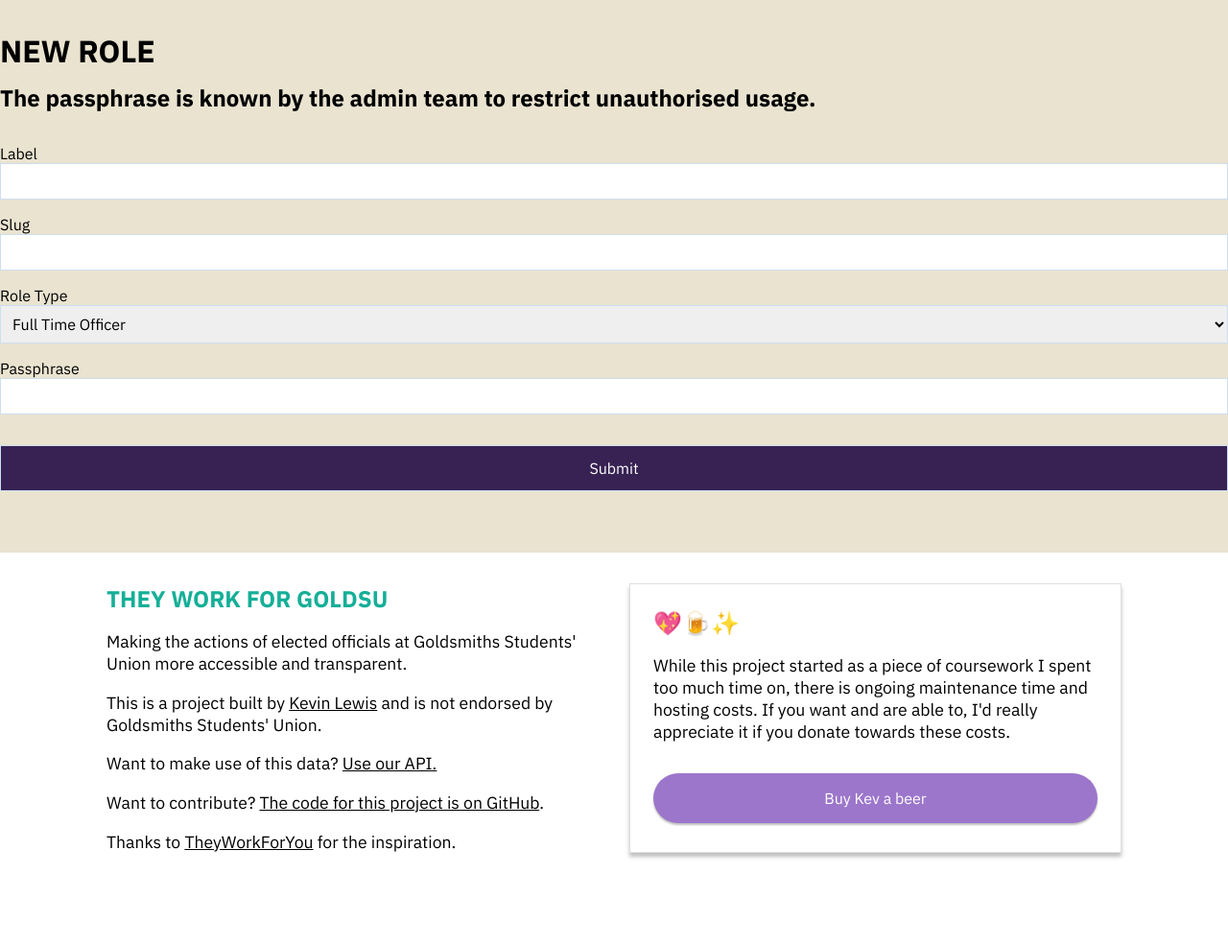
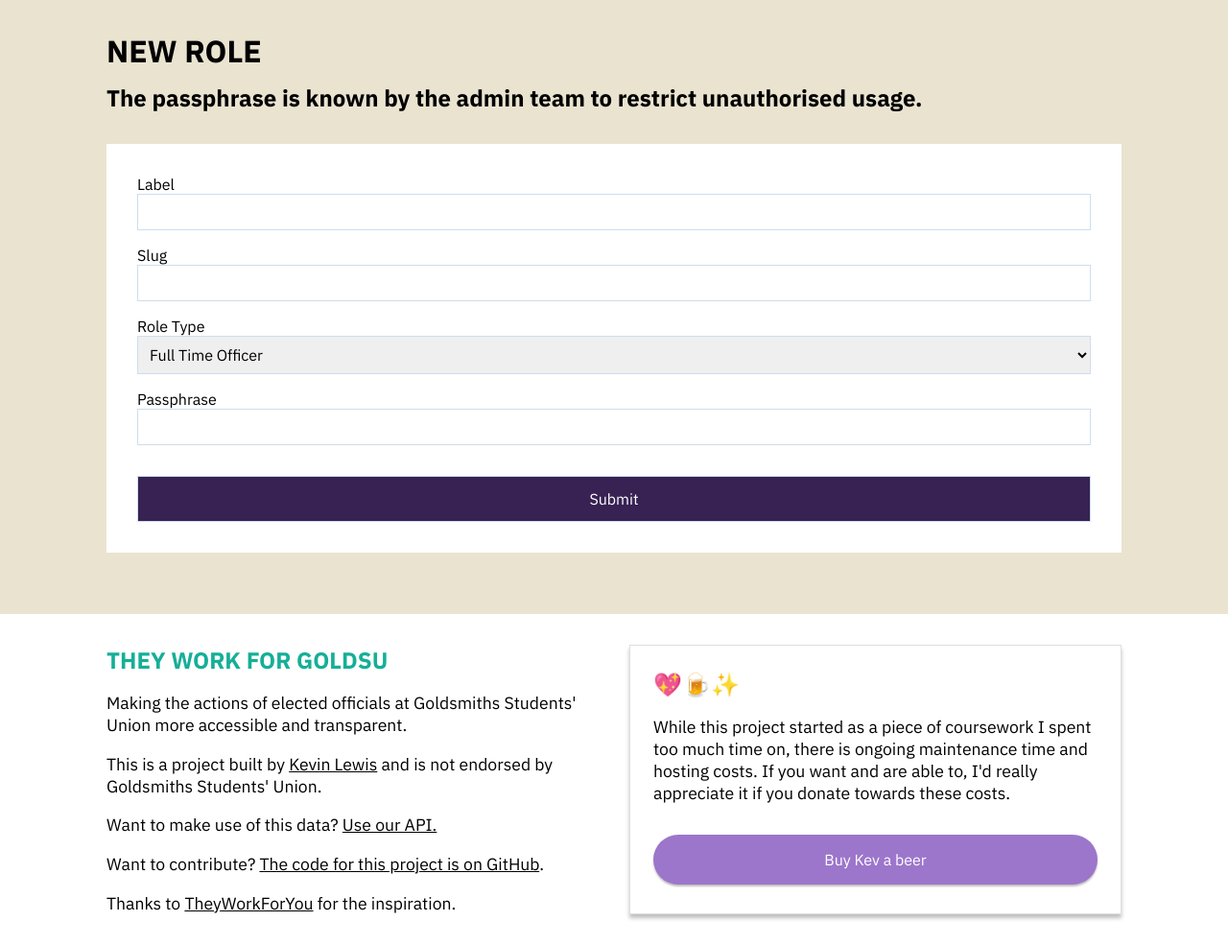
Before and after one commit to phazonoverload/theyworkforgoldsu, a Flask app: page /admin/roles in a window 1280 px wide. Shown: the part 105-1090 px from the top of the page at 96% size. Before the commit the page ends 1000 px from the top, so only its background shows below. Run offline with Flask 2, Linux system fonts and the light colour scheme; some libraries are stand-ins or nearby versions.

Commit message:
Admin forms style

```diff
--- a/app/templates/admin_promise.html
+++ b/app/templates/admin_promise.html
@@ -1,11 +1,12 @@
 {% extends "base.html" %} {% block content %}
 
+<div class="w">
   <div class="hero">
     <h1>New promises</h1>
     <h2>The passphrase is known by the admin team to restrict unauthorised usage.</h2>
   </div>
 
-<form action="" method="POST">
+  <form class="box" action="" method="POST">
     {{form.hidden_tag()}}
     <div class="input-group">
       {{form.title.label}} {{form.title()}} {% for error in form.title.errors %}
@@ -34,5 +35,6 @@
     </div>
     {{form.submit()}}
   </form>
+</div>
 
 {% endblock %}
--- a/app/templates/admin_role.html
+++ b/app/templates/admin_role.html
@@ -1,11 +1,12 @@
 {% extends "base.html" %} {% block content %}
 
+<div class="w">
   <div class="hero">
     <h1>New role</h1>
     <h2>The passphrase is known by the admin team to restrict unauthorised usage.</h2>
   </div>
 
-<form action="" method="POST">
+  <form class="box" action="" method="POST">
     {{form.hidden_tag()}}
     <div class="input-group">
       {{form.label.label}} {{form.label()}} {% for error in form.label.errors %}
@@ -29,5 +30,6 @@
     </div>
     {{form.submit()}}
   </form>
+</div>
 
 {% endblock %}
```
Lines whose indentation alone changed are shown as unchanged.
